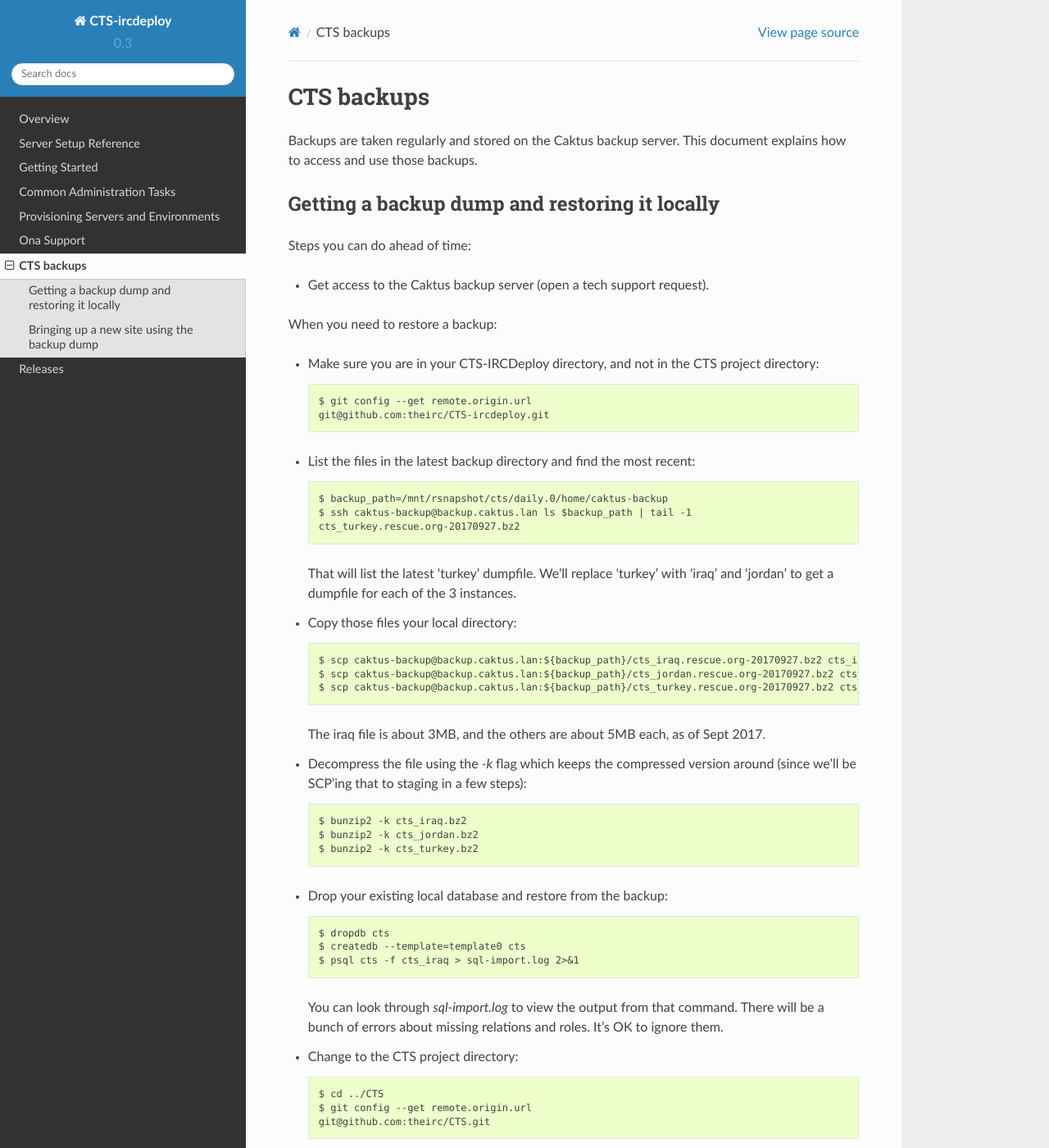
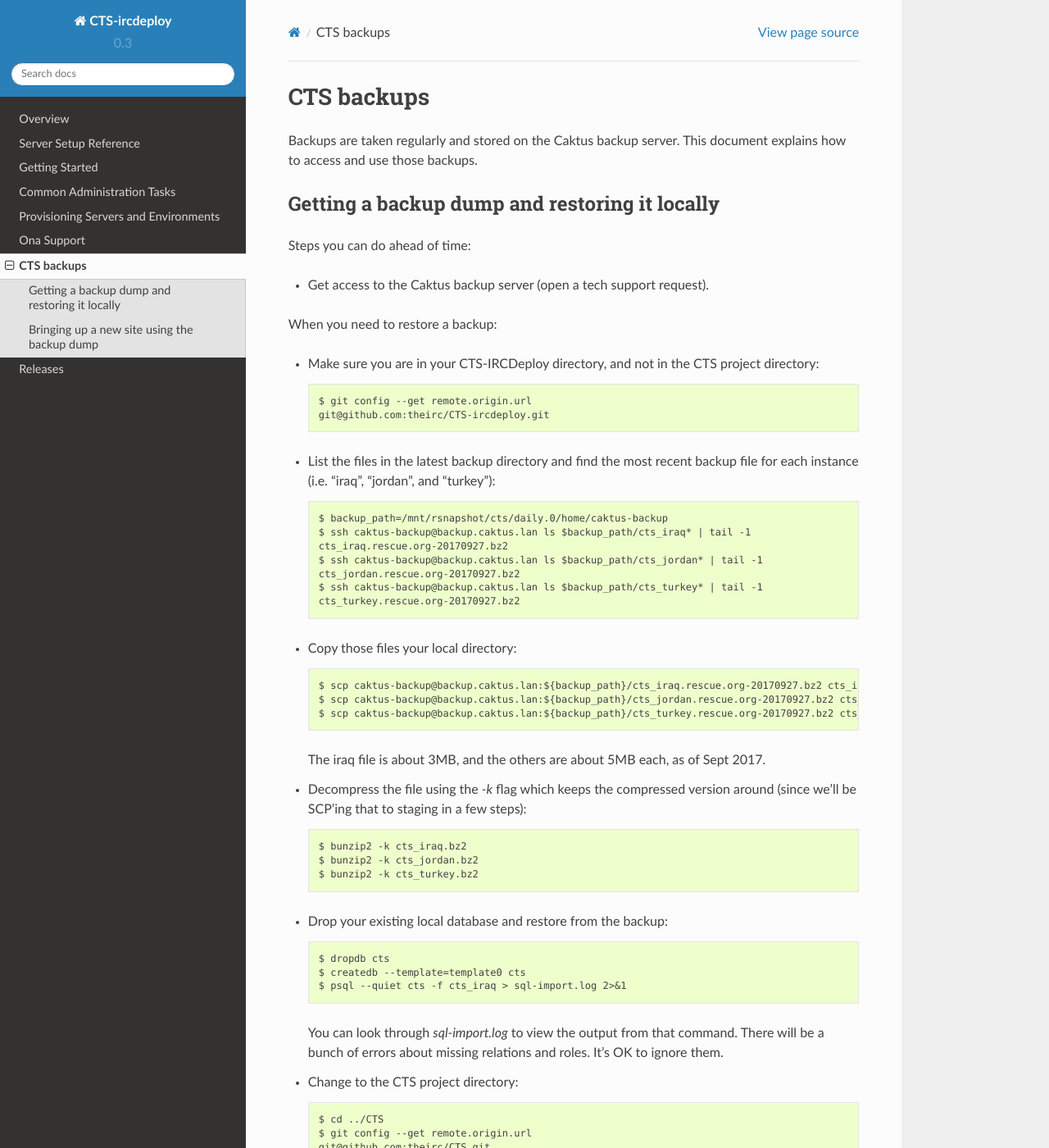
Before and after one commit to theirc/CTS-ircdeploy, a Sphinx documentation site: the page built from docs/backups.rst, in a window 1280 px wide and 1400 px high. Shown: the whole window at 82% size. Built offline with Sphinx 7.4.7 and the Read the Docs theme 2.0.0, drawn with Linux system fonts in a browser that asks for light colours; some of the changed text lies outside the part shown.

Commit message:
Feedback improvements

```diff
--- a/docs/backups.rst
+++ b/docs/backups.rst
@@ -18,14 +18,16 @@
     $ git config --get remote.origin.url
     git@github.com:theirc/CTS-ircdeploy.git
 
-* List the files in the latest backup directory and find the most recent::
+* List the files in the latest backup directory and find the most recent backup file for each
+  instance (i.e. "iraq", "jordan", and "turkey")::
 
     $ backup_path=/mnt/rsnapshot/cts/daily.0/home/caktus-backup
-    $ ssh caktus-backup@backup.caktus.lan ls $backup_path | tail -1
+    $ ssh caktus-backup@backup.caktus.lan ls $backup_path/cts_iraq* | tail -1
+    cts_iraq.rescue.org-20170927.bz2
+    $ ssh caktus-backup@backup.caktus.lan ls $backup_path/cts_jordan* | tail -1
+    cts_jordan.rescue.org-20170927.bz2
+    $ ssh caktus-backup@backup.caktus.lan ls $backup_path/cts_turkey* | tail -1
     cts_turkey.rescue.org-20170927.bz2
-
-  That will list the latest 'turkey' dumpfile. We'll replace 'turkey' with 'iraq' and 'jordan' to
-  get a dumpfile for each of the 3 instances.
 
 * Copy those files your local directory::
 
@@ -46,7 +48,7 @@
 
     $ dropdb cts
     $ createdb --template=template0 cts
-    $ psql cts -f cts_iraq > sql-import.log 2>&1
+    $ psql --quiet cts -f cts_iraq > sql-import.log 2>&1
 
   You can look through `sql-import.log` to view the output from that command. There will be a bunch
   of errors about missing relations and roles. It's OK to ignore them.
@@ -103,7 +105,7 @@
     (env)cts@cts-staging$ export PGHOST=$DB_HOST PGPASSWORD=$DB_PASSWORD PGUSER=$DB_USER
     (env)cts@cts-staging$ dropdb cts_iraq
     (env)cts@cts-staging$ createdb cts_iraq
-    (env)cts@cts-staging$ psql cts_iraq -f /tmp/cts_iraq > /tmp/sql-import.log 2>&1
+    (env)cts@cts-staging$ psql --quiet cts_iraq -f /tmp/cts_iraq > /tmp/sql-import.log 2>&1
 
 * Review the sql-import.log. There will be lots of errors about missing roles, tables, etc, but that
   is OK. Now, run migrations::
```
